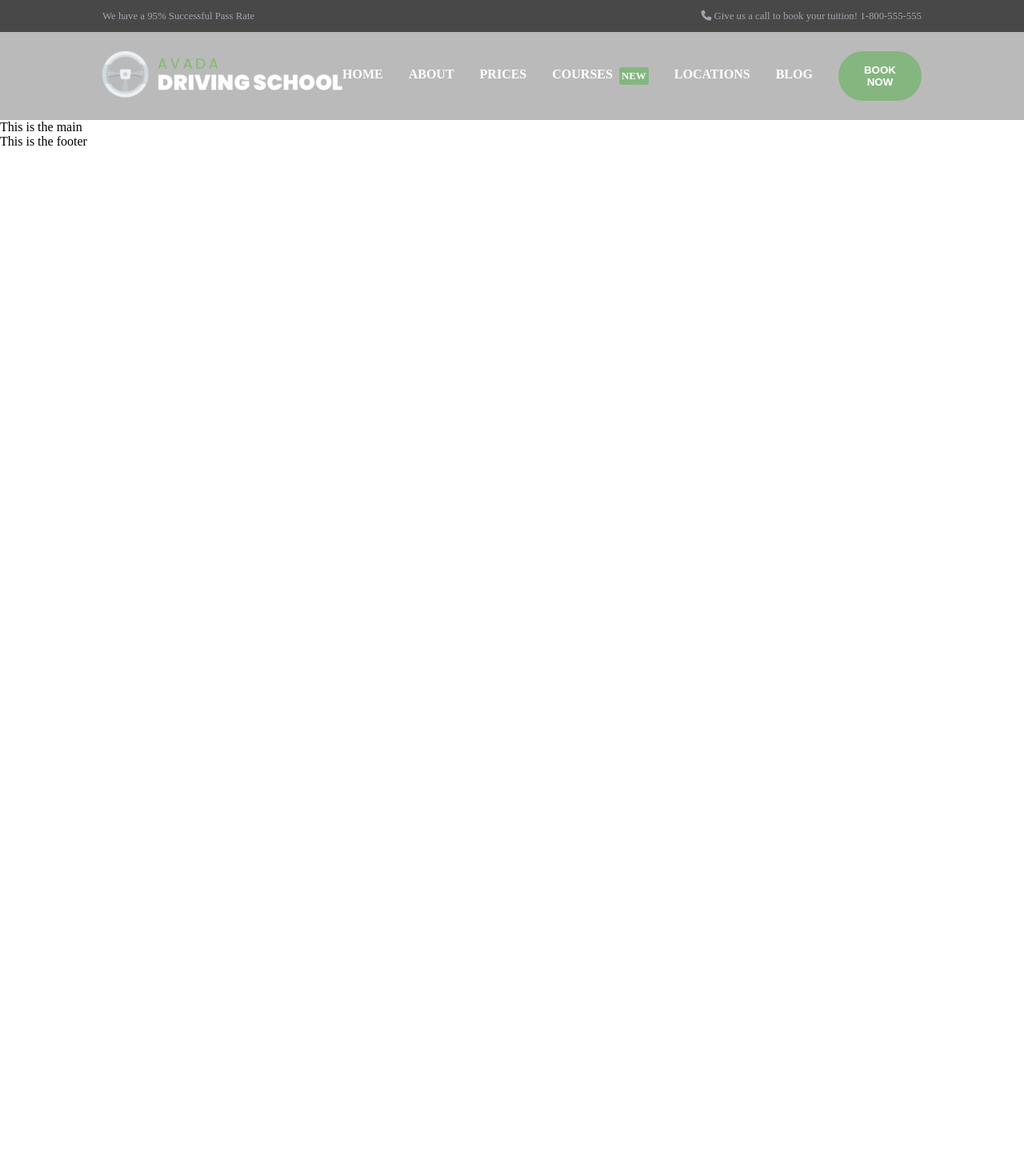
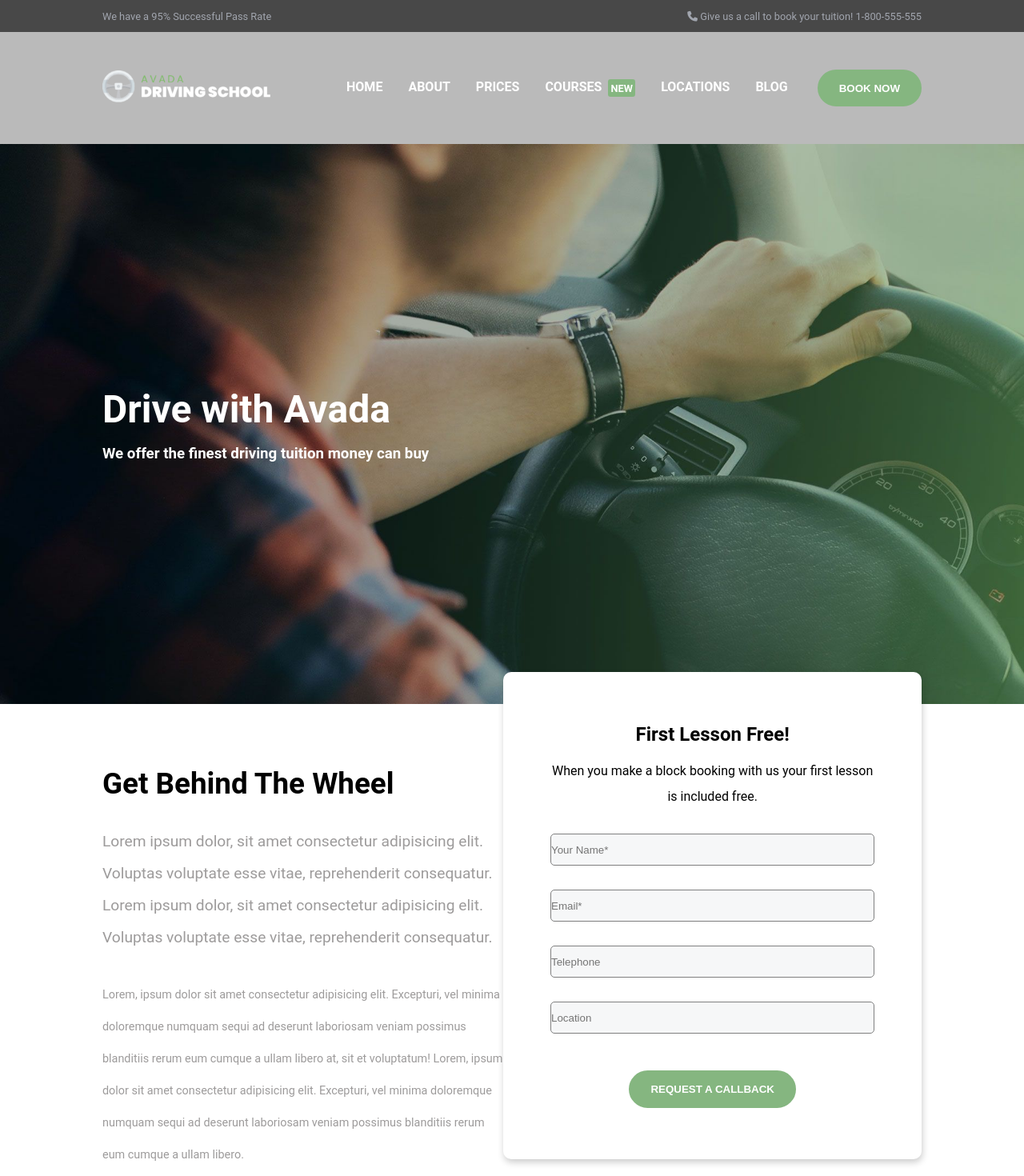
Before and after one commit to mohamedslima/proj-html-vuejs, a Vue app: page / in a window 1280 px wide. Shown: the top 1470 px of the page at 80% size. Before the commit the page ends 800 px from the top, so only its background shows below. Built offline with nearby package versions, Linux system fonts and the light colour scheme.

Commit message:
completed jumbotron starting next

```diff
--- a/src/components/AppHeader.vue
+++ b/src/components/AppHeader.vue
@@ -11,7 +11,7 @@
     </div>
     <div class="header_menu">
       <div class="header_menu_width">
-        <div>
+        <div class="image_header_container">
           <img
             src="../assets/images/avada-drivers-logo-2x-300x58.png"
             alt="header-image-logo"
@@ -115,12 +115,22 @@ header {
     height: 110px;
     background-color: #48484860;
     display: flex;
+    // position: fixed;
+    top: 0;
+    width: 100%;
+    padding: 70px 0;
     div.header_menu_width {
       width: $general-content-width;
       margin: $general-content-margin;
       display: flex;
       justify-content: space-between;
       align-items: center;
+
+      div.image_header_container {
+        img {
+          width: 70%;
+        }
+      }
       // styling list
       div.header_list {
         ul {
@@ -150,11 +160,11 @@ header {
               display: none;
               background-color: #85b680;
               color: white;
-              font-size: .8rem;
+              font-size: 0.8rem;
               font-weight: bold;
-              padding: .2rem;
-              margin-left: .5rem;
-              border-radius: .2rem;
+              padding: 0.2rem;
+              margin-left: 0.5rem;
+              border-radius: 0.2rem;
               &.new {
                 display: block;
               }
@@ -171,7 +181,7 @@ header {
           font-weight: $button-weight-bold;
           cursor: $button-pointer;
           border-radius: $button-radius;
-          padding: .8rem 1.5rem;
+          padding: 0.8rem 1.5rem;
           &:hover {
             color: $button-green-text;
             background-color: $button-white-bg;
--- a/src/components/AppMain.vue
+++ b/src/components/AppMain.vue
@@ -1,12 +1,17 @@
 <template>
-  <div>
-      This is the main
-  </div>
+  <main>
+      <AppJumbotron />
+  </main>
 </template>
 
 <script>
+import AppJumbotron from "./main-components/AppJumbotron.vue";
+
 export default {
     name: "AppMain",
+    components: {
+      AppJumbotron,
+    }
 }
 </script>
 
--- /dev/null
+++ b/src/components/main-components/AppJumbotron.vue
@@ -0,0 +1,151 @@
+<template>
+  <div class="jumbotron_container">
+    <div class="jumbotron_presentation">
+      <div class="jumbotron_text">
+        <h1 class="jumbotron_title">Drive with Avada</h1>
+        <h3 class="jumbotron_subtitle">
+          We offer the finest driving tuition money can buy
+        </h3>
+      </div>
+    </div>
+    <div class="jumbotron_subscription">
+      <div class="jumbotron_regi_width">
+        <div class="jumbotron_info">
+          <h2>Get Behind The Wheel</h2>
+          <div class="jumbotron_left_text1">
+            Lorem ipsum dolor, sit amet consectetur adipisicing elit. Voluptas
+            voluptate esse vitae, reprehenderit consequatur. Lorem ipsum dolor,
+            sit amet consectetur adipisicing elit. Voluptas voluptate esse
+            vitae, reprehenderit consequatur.
+          </div>
+          <div class="jumbotron_left_text2">
+            Lorem, ipsum dolor sit amet consectetur adipisicing elit. Excepturi,
+            vel minima doloremque numquam sequi ad deserunt laboriosam veniam
+            possimus blanditiis rerum eum cumque a ullam libero at, sit et
+            voluptatum! Lorem, ipsum dolor sit amet consectetur adipisicing
+            elit. Excepturi, vel minima doloremque numquam sequi ad deserunt
+            laboriosam veniam possimus blanditiis rerum eum cumque a ullam
+            libero.
+          </div>
+        </div>
+        <div class="jumbotron_registration">
+          <div class="registration_card">
+            <h4>First Lesson Free!</h4>
+            <div class="text_registration">
+              When you make a block booking with us your first lesson is
+              included free.
+            </div>
+            <div class="input_container">
+              <input type="text" placeholder="Your Name*" />
+              <input type="text" placeholder="Email*" />
+              <input type="text" placeholder="Telephone" />
+              <input type="text" placeholder="Location" />
+              <button>REQUEST A CALLBACK</button>
+            </div>
+          </div>
+        </div>
+      </div>
+    </div>
+  </div>
+</template>
+
+<script>
+export default {
+  name: "AppJumbotron",
+};
+</script>
+
+<style lang="scss" scoped>
+@import "../../style/variables.scss";
+
+div.jumbotron_container {
+  div.jumbotron_presentation {
+    background-image: url("../../assets/images/homepage-hero-background.jpg");
+    background-size: cover;
+    background-repeat: no-repeat;
+    height: 700px;
+    display: flex;
+    align-items: center;
+    div.jumbotron_text {
+      width: $general-content-width;
+      margin: $general-content-margin;
+      color: white;
+      h1.jumbotron_title {
+        font-size: 3rem;
+        margin-bottom: 1rem;
+      }
+    }
+  }
+  div.jumbotron_subscription {
+    div.jumbotron_regi_width {
+      width: $general-content-width;
+      margin: $general-content-margin;
+      display: flex;
+      justify-content: space-between;
+      div.jumbotron_info {
+        width: calc(100% / 2);
+        line-height: 2.5rem;
+        margin-top: 5rem;
+        h2 {
+          font-size: 2.3rem;
+        }
+        div.jumbotron_left_text1 {
+          font-size: 1.2rem;
+          color: $general-gray-color-text;
+          margin: 2rem 0;
+        }
+        div.jumbotron_left_text2 {
+          font-size: 0.9rem;
+          color: $general-gray-color-text;
+        }
+      }
+      div.jumbotron_registration {
+        div.registration_card {
+          position: relative;
+          top: -40px;
+          text-align: center;
+          padding: 4rem 0.5rem;
+          border-radius: 10px;
+          box-shadow: 1px 4px 8px 0 rgba(0, 0, 0, 0.2);
+          background-color: white;
+          h4 {
+            font-size: 1.5rem;
+            margin-bottom: 1rem;
+          }
+          div.text_registration {
+            width: 80%;
+            margin: 0 auto;
+            line-height: 2rem;
+          }
+          div.input_container {
+            input {
+              display: block;
+              width: 80%;
+              margin: 30px auto;
+              height: 40px;
+              background-color: #e5e8eb59;
+              border: 1px solid gray;
+              border-radius: 5px;
+            }
+            button {
+              margin-top: 1rem;
+              background-color: $button-green-bg;
+              color: $button-white-text;
+              border: $button-border-green;
+              font-weight: $button-weight-bold;
+              cursor: $button-pointer;
+              border-radius: $button-radius;
+              padding: 0.8rem 1.5rem;
+              &:hover {
+                color: $button-green-text;
+                background-color: $button-white-bg;
+                transition: 0.5s;
+              }
+            }
+          }
+        }
+      }
+    }
+  }
+}
+</style>
--- a/src/style/common.scss
+++ b/src/style/common.scss
@@ -3,3 +3,9 @@
     padding: 0;
     box-sizing: border-box;
 }
+
+@import url('https://fonts.googleapis.com/css?family=Roboto+Condensed');
+
+html, body {
+    font-family: 'Roboto', sans-serif;
+  }
--- a/src/style/variables.scss
+++ b/src/style/variables.scss
@@ -14,3 +14,6 @@ $button-radius: 50px;
 // Green button hover set
 $button-white-bg: white;
 $button-green-text: #85b680;
+
+// text color
+$general-gray-color-text: #9d9b9b;
```
